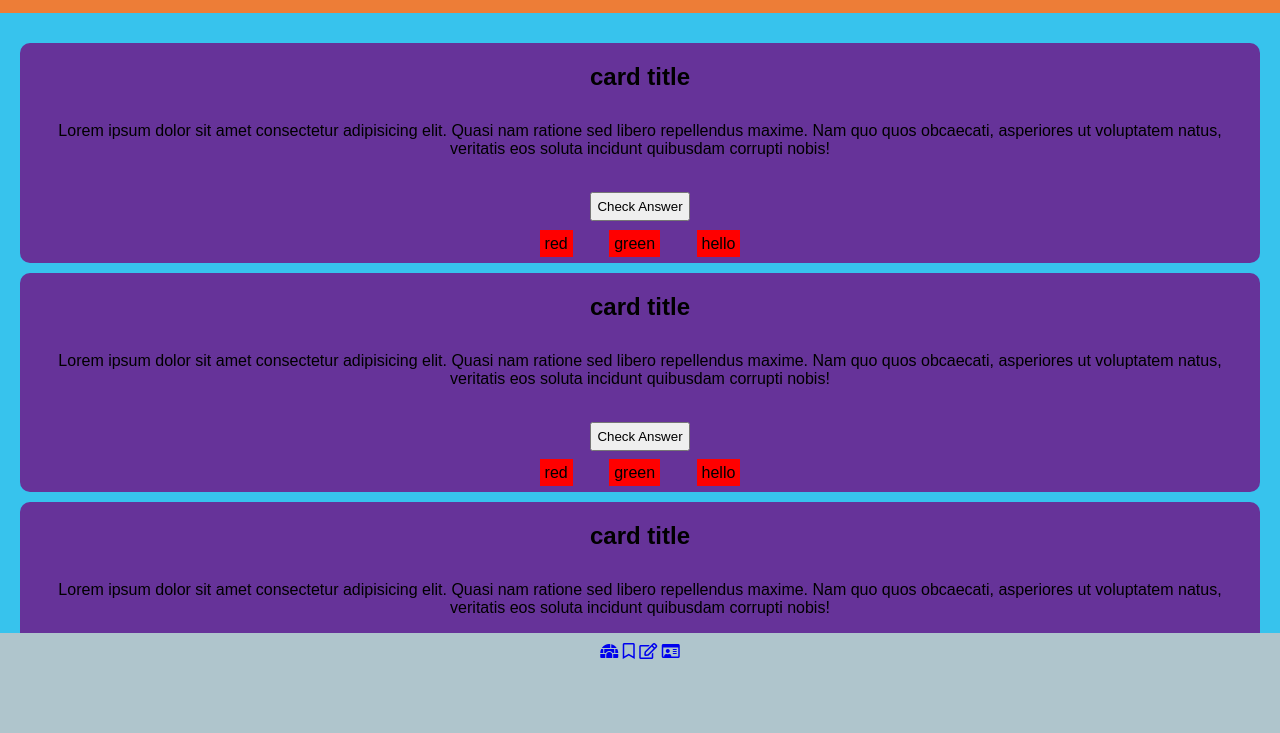
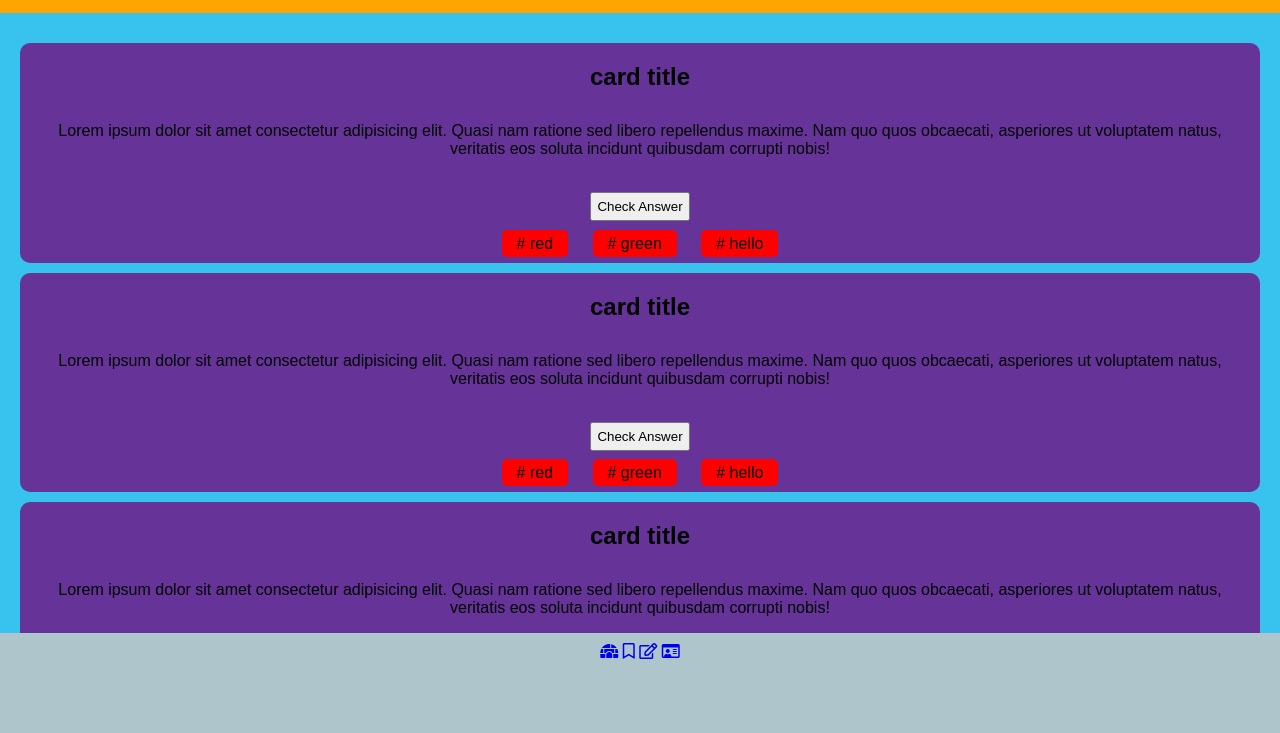
Before and after one commit to ScienceMaster7/Quiz-app, a plain HTML site: page index.html in a window 1280 px wide. Shown: the part 67-800 px from the top of the page. Drawn offline with Linux system fonts and the light colour scheme.

Commit message:
change of header and tag style

```diff
--- a/index.html
+++ b/index.html
@@ -28,9 +28,9 @@
         </p>
         <button class="answerButton">Check Answer</button>
         <section class="tags">
-          <div class="tag">red</div>
-          <div class="tag">green</div>
-          <div class="tag">hello</div>
+          <div class="tag"># red</div>
+          <div class="tag"># green</div>
+          <div class="tag"># hello</div>
         </section>
       </section>
       <section class="quizcard">
@@ -43,9 +43,9 @@
         </p>
         <button class="answerButton">Check Answer</button>
         <section class="tags">
-          <div class="tag">red</div>
-          <div class="tag">green</div>
-          <div class="tag">hello</div>
+          <div class="tag"># red</div>
+          <div class="tag"># green</div>
+          <div class="tag"># hello</div>
         </section>
       </section>
       <section class="quizcard">
@@ -58,9 +58,9 @@
         </p>
         <button class="answerButton">Check Answer</button>
         <section class="tags">
-          <div class="tag">red</div>
-          <div class="tag">green</div>
-          <div class="tag">hello</div>
+          <div class="tag"># red</div>
+          <div class="tag"># green</div>
+          <div class="tag"># hello</div>
         </section>
       </section>
       <section class="quizcard">
@@ -73,9 +73,9 @@
         </p>
         <button class="answerButton">Check Answer</button>
         <section class="tags">
-          <div class="tag">red</div>
-          <div class="tag">green</div>
-          <div class="tag">hello</div>
+          <div class="tag"># red</div>
+          <div class="tag"># green</div>
+          <div class="tag"># hello</div>
         </section>
       </section>
       <section class="quizcard">
@@ -88,9 +88,9 @@
         </p>
         <button class="answerButton">Check Answer</button>
         <section class="tags">
-          <div class="tag">red</div>
-          <div class="tag">green</div>
-          <div class="tag">hello</div>
+          <div class="tag"># red</div>
+          <div class="tag"># green</div>
+          <div class="tag"># hello</div>
         </section>
       </section>
     </main>
--- a/styles/colors.css
+++ b/styles/colors.css
@@ -3,7 +3,7 @@
 }
 
 .header {
-  background-color: #ed7d37;
+  background-color: orange;
 }
 
 .content {
--- a/styles/index.css
+++ b/styles/index.css
@@ -9,6 +9,7 @@ body {
 .header {
   padding: 10px;
   text-align: center;
+  font-size: large;
 }
 .content {
   overflow-y: scroll;
@@ -48,7 +49,8 @@ footer {
   size: 20px;
 }
 .tag {
-  padding: 5px;
+  padding: 5px 15px 5px 15px;
   display: inline;
-  margin: 1em;
+  margin: 10px;
+  border-radius: 5px;
 }
```
